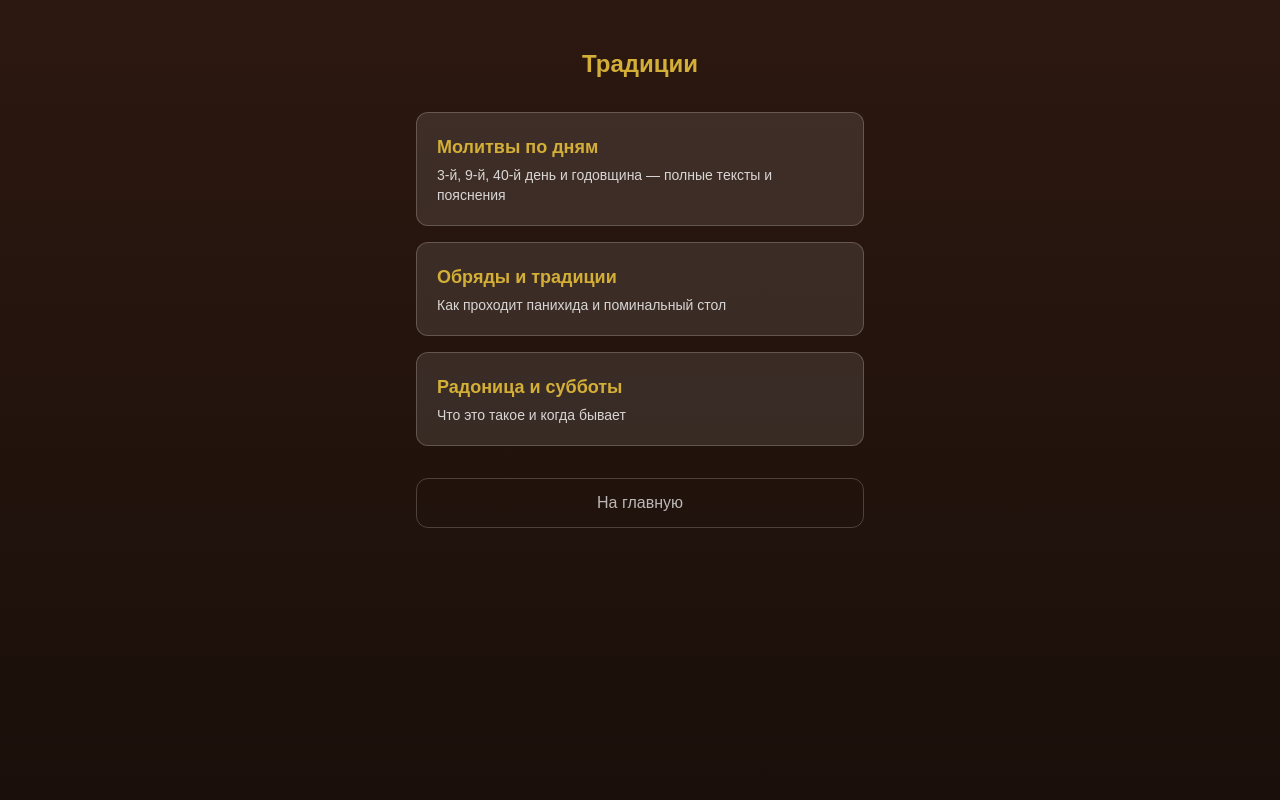
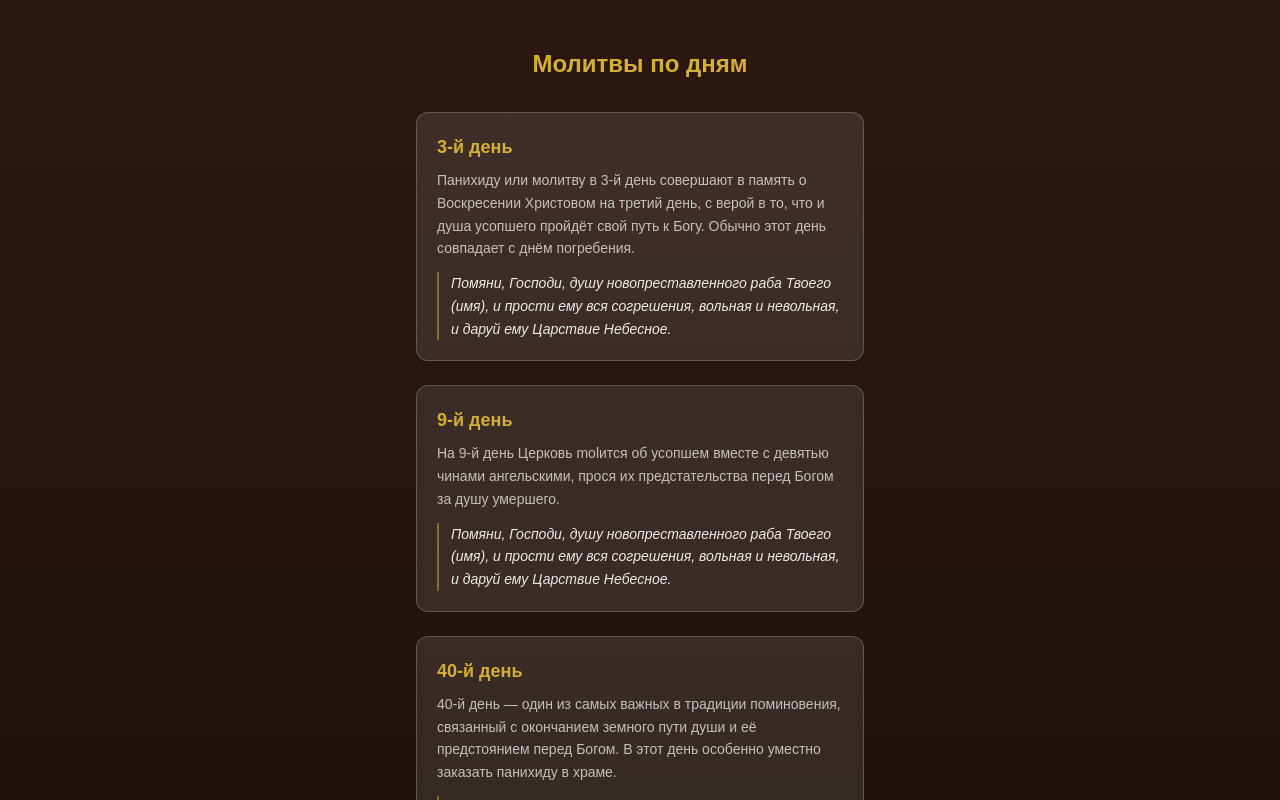
Before and after one commit to Lex-vrn/pominovenie-site, a Next.js app: page /traditions/prayers in a window 1280 px wide. Shown: the top 800 px of the page. Built offline with nearby package versions, Linux system fonts and the light colour scheme.

Commit message:
Добавлены настоящие тексты молитв в prayers

```diff
--- a/src/app/traditions/prayers/page.tsx
+++ b/src/app/traditions/prayers/page.tsx
@@ -1,51 +1,68 @@
 import Link from 'next/link'
 
-const sections = [
+const days = [
   {
-    slug: 'prayers',
-    title: 'Молитвы по дням',
-    description: '3-й, 9-й, 40-й день и годовщина — полные тексты и пояснения',
+    title: '3-й день',
+    explanation:
+      'Панихиду или молитву в 3-й день совершают в память о Воскресении Христовом на третий день, с верой в то, что и душа усопшего пройдёт свой путь к Богу. Обычно этот день совпадает с днём погребения.',
+    prayer:
+      'Помяни, Господи, душу новопреставленного раба Твоего (имя), и прости ему вся согрешения, вольная и невольная, и даруй ему Царствие Небесное.',
   },
   {
-    slug: 'rites',
-    title: 'Обряды и традиции',
-    description: 'Как проходит панихида и поминальный стол',
+    title: '9-й день',
+    explanation:
+      'На 9-й день Церковь molится об усопшем вместе с девятью чинами ангельскими, прося их предстательства перед Богом за душу умершего.',
+    prayer:
+      'Помяни, Господи, душу новопреставленного раба Твоего (имя), и прости ему вся согрешения, вольная и невольная, и даруй ему Царствие Небесное.',
   },
   {
-    slug: 'radonitsa',
-    title: 'Радоница и субботы',
-    description: 'Что это такое и когда бывает',
+    title: '40-й день',
+    explanation:
+      '40-й день — один из самых важных в традиции поминовения, связанный с окончанием земного пути души и её предстоянием перед Богом. В этот день особенно уместно заказать панихиду в храме.',
+    prayer:
+      'Помяни, Господи, душу раба Твоего (имя), и прости ему вся согрешения, вольная и невольная, и даруй ему Царствие Небесное.',
+  },
+  {
+    title: 'Годовщина',
+    explanation:
+      'Ежегодное поминовение в день смерти — возможность вспомнить человека, помолиться о нём и мысленно побыть рядом, даже спустя годы.',
+    prayer:
+      'Помяни, Господи, душу раба Твоего (имя), и прости ему вся согрешения, вольная и невольная, и даруй ему Царствие Небесное. Вечная память.',
   },
 ]
 
-export default function TraditionsPage() {
+export default function PrayersPage() {
   return (
     <div className="min-h-screen bg-gradient-to-b from-[#2C1810] to-[#1a0f0a] text-white px-4 py-12">
       <div className="max-w-md mx-auto">
         <h1 className="text-2xl font-bold text-[#D4AF37] mb-8 text-center">
-          Традиции
+          Молитвы по дням
         </h1>
 
-        <div className="space-y-4">
-          {sections.map((s) => (
-            <Link
-              key={s.slug}
-              href={`/traditions/${s.slug}`}
-              className="block bg-white/10 border border-white/20 rounded-xl p-5 hover:bg-white/15 transition-colors"
+        <div className="space-y-6">
+          {days.map((d) => (
+            <div
+              key={d.title}
+              className="bg-white/10 border border-white/20 rounded-xl p-5"
             >
-              <h2 className="text-lg font-semibold text-[#D4AF37] mb-1">
-                {s.title}
+              <h2 className="text-lg font-semibold text-[#D4AF37] mb-2">
+                {d.title}
               </h2>
-              <p className="text-sm text-white/80">{s.description}</p>
-            </Link>
+              <p className="text-sm leading-relaxed text-white/70 mb-3">
+                {d.explanation}
+              </p>
+              <p className="text-sm leading-relaxed text-white/90 italic border-l-2 border-[#D4AF37]/50 pl-3">
+                {d.prayer}
+              </p>
+            </div>
           ))}
         </div>
 
         <Link
-          href="/"
+          href="/traditions"
           className="block w-full mt-8 py-3 px-6 rounded-xl border border-white/20 text-white/70 font-medium text-center hover:bg-white/5 transition-colors"
         >
-          На главную
+          Назад к Традициям
         </Link>
       </div>
     </div>
```
